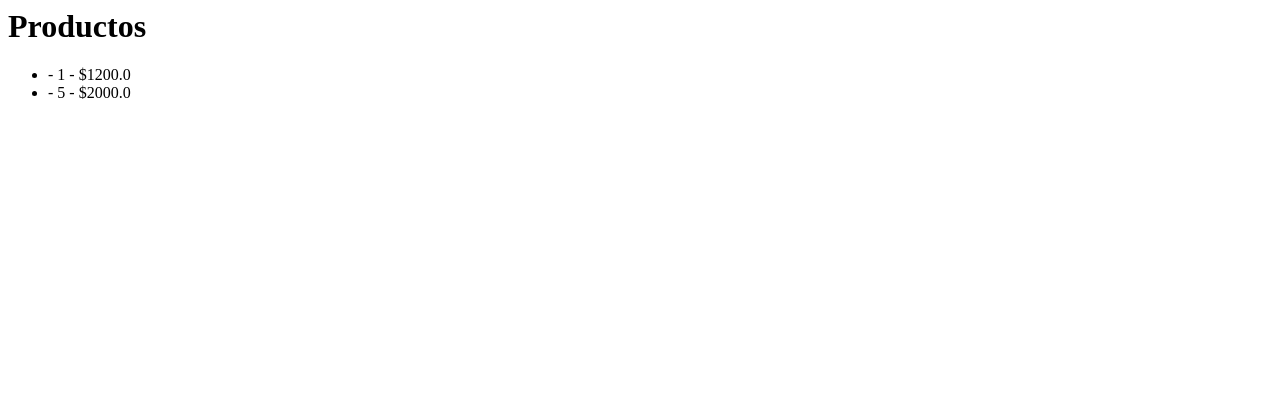
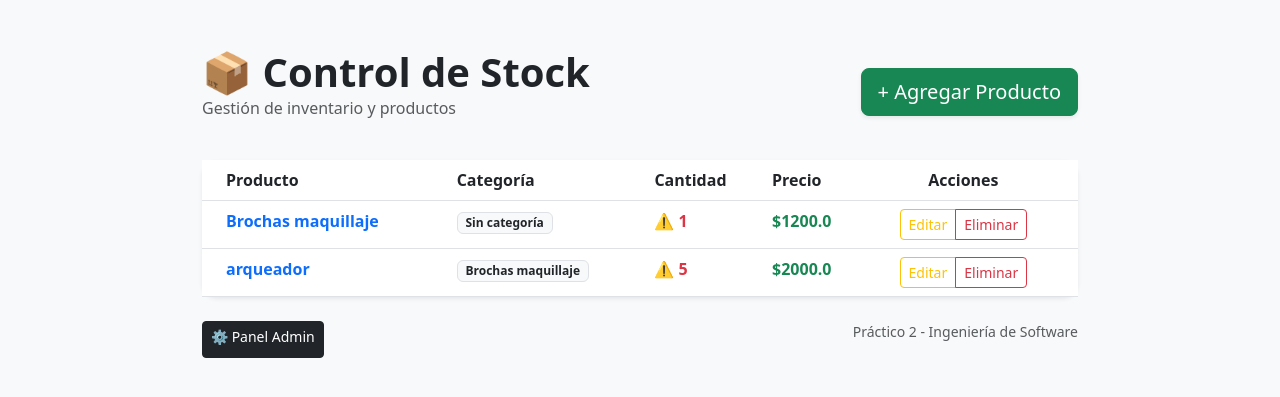
Before and after one commit to EliTallone/pp1django, a Django app: page /stock/productos/ in a window 1280 px wide. Shown: the top 397 px of the page. Run offline with Django 5.2, Linux system fonts and the light colour scheme; data comes from the database, SQL or seed files in the repository; both versions use the stored data as it was after the commit.

Commit message:
Subo cambios nuevos

```diff
--- a/stock/models.py
+++ b/stock/models.py
@@ -1,10 +1,21 @@
 from django.db import models
 
-class Producto(models.Model):
-    nombre= models.CharField(max_length=100)
-    cantidad= models.ImageField()
-    precio = models.FloatField()
-
+# 1. Agregamos el segundo modelo (Categoria)
+class Categoria(models.Model):
+    nombre = models.CharField(max_length=100)
 
     def __str__(self):
         return self.nombre
+
+class Producto(models.Model):
+    nombre = models.CharField(max_length=100)
+    # Corregimos ImageField por IntegerField para que sea un número
+    cantidad = models.IntegerField()
+    precio = models.FloatField()
+
+    # 2. Creamos la relación (Foreign Key)
+    # on_delete=models.CASCADE significa que si borras la categoría, se borran sus productos
+    categoria = models.ForeignKey(Categoria, on_delete=models.CASCADE, related_name='productos', null=True, blank=True)
+
+    def __str__(self):
+        return self.nombre
--- a/stock/templates/stock/productos.html
+++ b/stock/templates/stock/productos.html
@@ -1,6 +1,94 @@
-<h1>Productos</h1>
-<ul>
-    {% for producto in productos %}
-    <li> {{ producto.nombr }} - {{ producto.cantidad }} - ${{ producto.precio }} </li>
-    {% endfor %}
-</ul>
+<!DOCTYPE html>
+<html lang="es">
+<head>
+    <meta charset="UTF-8">
+    <meta name="viewport" content="width=device-width, initial-scale=1.0">
+    <title>Control de Stock</title>
+    <link href="https://cdn.jsdelivr.net/npm/bootstrap@5.3.0/dist/css/bootstrap.min.css" rel="stylesheet">
+    <style>
+        body { background-color: #f8f9fa; }
+        .container { max-width: 900px; }
+        .card { border: none; border-radius: 15px; }
+        .table thead { background-color: #0d6efd; color: white; }
+    </style>
+</head>
+<body>
+
+<div class="container mt-5">
+    <div class="d-flex justify-content-between align-items-center mb-4">
+        <div>
+            <h1 class="fw-bold text-dark m-0">📦 Control de Stock</h1>
+            <p class="text-muted">Gestión de inventario y productos</p>
+        </div>
+        <a href="{% url 'crear_producto' %}" class="btn btn-success btn-lg shadow-sm">
+            + Agregar Producto
+        </a>
+    </div>
+
+    <div class="card shadow-sm">
+        <div class="card-body p-0">
+            <div class="table-responsive">
+                <table class="table table-hover mb-0">
+                    <thead>
+                        <tr>
+                            <th class="ps-4">Producto</th>
+                            <th>Categoría</th>
+                            <th>Cantidad</th>
+                            <th>Precio</th>
+                            <th class="text-center pe-4">Acciones</th>
+                        </tr>
+                    </thead>
+                    <tbody>
+                        {% for producto in productos %}
+                        <tr>
+                            <td class="ps-4">
+                                <span class="fw-bold text-primary">{{ producto.nombre }}</span>
+                            </td>
+                            <td>
+                                <span class="badge bg-light text-dark border">
+                                    {{ producto.categoria.nombre|default:"Sin categoría" }}
+                                </span>
+                            </td>
+                            <td>
+                                {% if producto.cantidad <= 5 %}
+                                    <span class="text-danger fw-bold">⚠️ {{ producto.cantidad }}</span>
+                                {% else %}
+                                    {{ producto.cantidad }}
+                                {% endif %}
+                            </td>
+                            <td><span class="text-success fw-bold">${{ producto.precio }}</span></td>
+                            <td class="text-center pe-4">
+                                <div class="btn-group" role="group">
+                                    <a href="{% url 'editar_producto' producto.id %}" class="btn btn-sm btn-outline-warning">
+                                        Editar
+                                    </a>
+                                    <a href="{% url 'eliminar_producto' producto.id %}"
+                                       class="btn btn-sm btn-outline-danger"
+                                       onclick="return confirm('¿Seguro que querés eliminar {{ producto.nombre }}?')">
+                                        Eliminar
+                                    </a>
+                                </div>
+                            </td>
+                        </tr>
+                        {% empty %}
+                        <tr>
+                            <td colspan="5" class="text-center py-5 text-muted">
+                                <p class="mb-0">No hay productos cargados todavía.</p>
+                            </td>
+                        </tr>
+                        {% endfor %}
+                    </tbody>
+                </table>
+            </div>
+        </div>
+    </div>
+
+    <div class="mt-4 d-flex justify-content-between">
+        <a href="/admin" class="btn btn-dark btn-sm">⚙️ Panel Admin</a>
+        <p class="text-muted small">Práctico 2 - Ingeniería de Software</p>
+    </div>
+</div>
+
+<script src="https://cdn.jsdelivr.net/npm/bootstrap@5.3.0/dist/js/bootstrap.bundle.min.js"></script>
+</body>
+</html>
--- a/stock/urls.py
+++ b/stock/urls.py
@@ -1,6 +1,16 @@
 from django.urls import path
-from .views import lista_productos
+from . import views  # Importamos todas las views
 
 urlpatterns = [
-    path('productos/', lista_productos, name='productos'),
+    # Ruta para listar (la que ya tenías, pero actualizada para usar views.algo)
+    path('productos/', views.lista_productos, name='lista_productos'),
+
+    # Ruta para el formulario de CREAR
+    path('productos/nuevo/', views.crear_producto, name='crear_producto'),
+
+    # Ruta para EDITAR (necesita el ID del producto)
+    path('productos/editar/<int:id>/', views.editar_producto, name='editar_producto'),
+
+    # Ruta para ELIMINAR (necesita el ID del producto)
+    path('productos/eliminar/<int:id>/', views.eliminar_producto, name='eliminar_producto'),
 ]
--- a/stock/views.py
+++ b/stock/views.py
@@ -1,6 +1,37 @@
-from django.shortcuts import render
+from django.shortcuts import render, redirect, get_object_or_404
 from .models import Producto
+from .forms import ProductoForm  # Asegurate de haber creado forms.py
 
+# 1. LISTAR (La que ya tenías, la mantenemos)
 def lista_productos(request):
-    productos= Producto.objects.all()
+    productos = Producto.objects.all()
     return render(request, 'stock/productos.html', {'productos': productos})
+
+# 2. CREAR (Usa el formulario para agregar productos nuevos)
+def crear_producto(request):
+    if request.method == 'POST':
+        form = ProductoForm(request.POST)
+        if form.is_valid():
+            form.save()
+            return redirect('lista_productos') # Nos manda a la lista al terminar
+    else:
+        form = ProductoForm()
+    return render(request, 'stock/form_producto.html', {'form': form, 'titulo': 'Nuevo Producto'})
+
+# 3. EDITAR (Busca un producto por su ID y permite modificarlo)
+def editar_producto(request, id):
+    producto = get_object_or_404(Producto, id=id)
+    if request.method == 'POST':
+        form = ProductoForm(request.POST, instance=producto)
+        if form.is_valid():
+            form.save()
+            return redirect('lista_productos')
+    else:
+        form = ProductoForm(instance=producto)
+    return render(request, 'stock/form_producto.html', {'form': form, 'titulo': 'Editar Producto'})
+
+# 4. ELIMINAR
+def eliminar_producto(request, id):
+    producto = get_object_or_404(Producto, id=id)
+    producto.delete()
+    return redirect('lista_productos')
```
Also changed, not shown: stock/admin.py (+15 -2 lines), stock/forms.py (added, +8 -0 lines), stock/templates/stock/form_producto.html (added, +67 -0 lines), arqueador.jpg (added), brochas.jpg (added), db.sqlite3, stock/migrations/0002_categoria_alter_producto_cantidad_producto_categoria.py (added).
